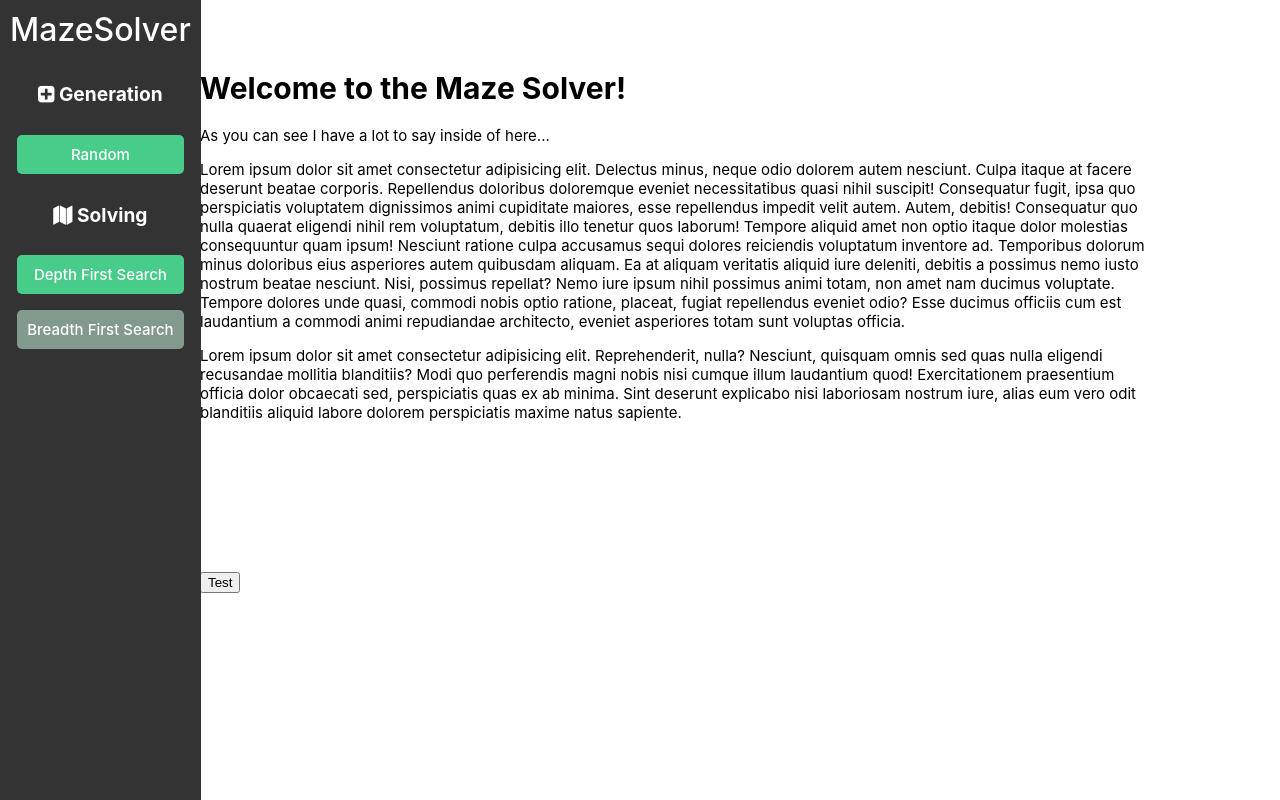
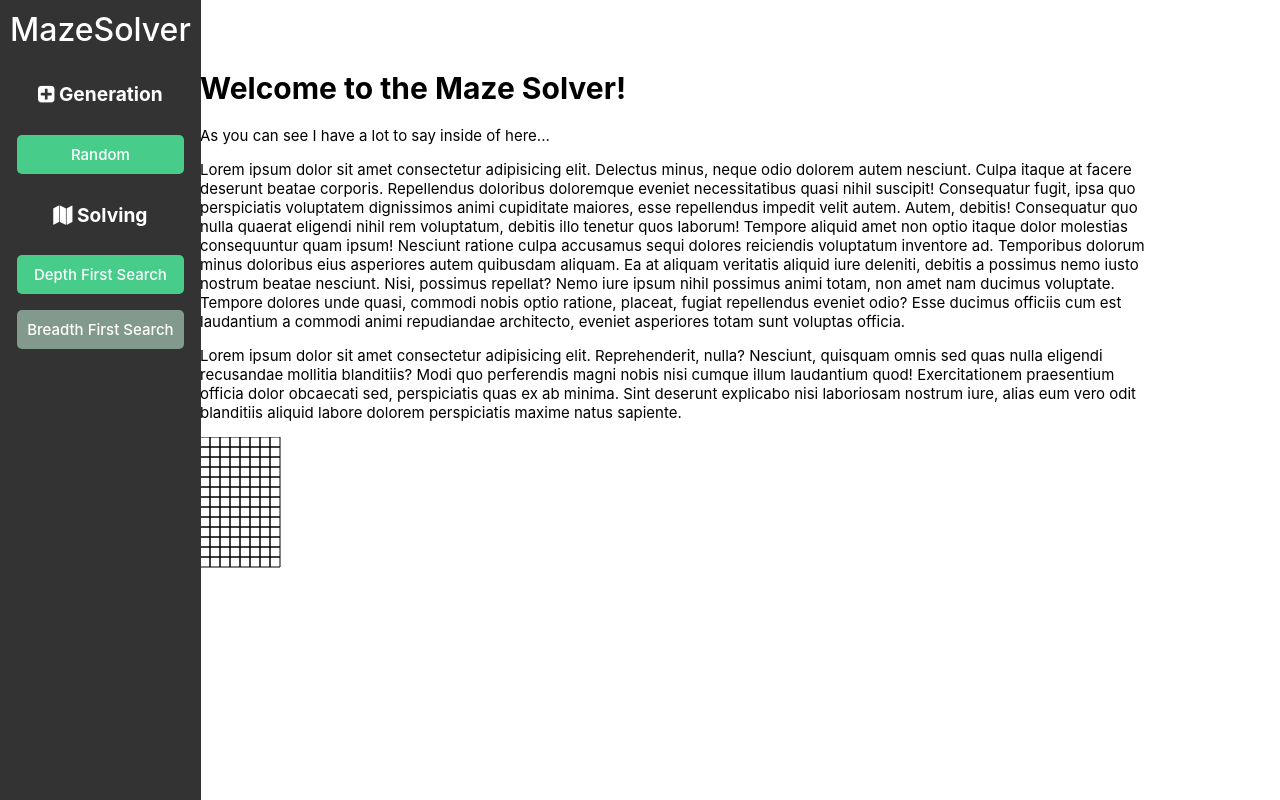
Before and after one commit to WukoSiric/vue-maze-visualizer, a Vue app: page / in a window 1280 px wide. Built offline with nearby package versions, Linux system fonts and the light colour scheme.

Commit message:
Actual maze created

```diff
--- a/src/App.vue
+++ b/src/App.vue
@@ -1,13 +1,13 @@
 <script setup>
 import HelloWorld from './components/HelloWorld.vue'
 import TheWelcome from './components/TheWelcome.vue'
-import Navbar from './components/Navbar.vue'
-import Maze from './components/Maze.vue';
+import NavBar from './components/NavBar.vue'
+import MazeGrid from './components/MazeGrid.vue';
 </script>
 
 <template>
   <header>
-    <Navbar></Navbar>
+    <NavBar></NavBar>
   </header>
   <main>
     <h1>Welcome to the Maze Solver! </h1>
@@ -19,7 +19,7 @@ import Maze from './components/Maze.vue';
     Tempore dolores unde quasi, commodi nobis optio ratione, placeat, fugiat repellendus eveniet odio? Esse ducimus officiis cum est laudantium a commodi animi repudiandae architecto, eveniet asperiores totam sunt voluptas officia.</p>
     <p>Lorem ipsum dolor sit amet consectetur adipisicing elit. Reprehenderit, nulla? Nesciunt, quisquam omnis sed quas nulla eligendi recusandae mollitia blanditiis? Modi quo perferendis magni nobis nisi cumque illum laudantium quod!
     Exercitationem praesentium officia dolor obcaecati sed, perspiciatis quas ex ab minima. Sint deserunt explicabo nisi laboriosam nostrum iure, alias eum vero odit blanditiis aliquid labore dolorem perspiciatis maxime natus sapiente.</p>
-    <Maze></Maze>
+    <MazeGrid></MazeGrid>
   </main>
 </template>
 
--- a/src/components/Maze.vue
+++ /dev/null
@@ -1,66 +0,0 @@
-<script>
-export default {
-  data() {
-    let canvas;
-    let context;
-    let width;
-    let height;
-    let gap;
-    let rows;
-    let columns;
-
-  },
-  mounted() {
-    this.canvas = document.getElementById("maze");
-    this.context = maze.getContext("2d");
-    this.canvas.width, this.width = window.innerWidth;
-    this.canvas.height, this.height = window.innerHeight;
-    this.gap = 10;
-    this.columns= Math.floor(this.width / this.gap);
-    this.rows = Math.floor(this.height / this.gap);
-  },
-  methods: {
-    drawTopLine(x, y) {
-      this.context.beginPath();
-      this.context.moveTo(x, y);
-      this.context.lineTo(x + 100, y + 100);
-      this.context.stroke();
-      console.log("drawing line");
-    },
-    drawGrid() {
-      for (let i = 0; i < this.rows; i += this.gap) {
-        for (let j = 0; j < this.columns; j+= this.gap) {
-          // draw top line
-          this.context.beginPath();
-          this.context.moveTo(i, j);
-          this.context.lineTo(i + this.gap, j);
-          this.context.stroke();
-          // draw right line
-          this.context.beginPath();
-          this.context.moveTo(i + this.gap, j);
-          this.context.lineTo(i + this.gap, j + this.gap);
-          this.context.stroke();
-          // draw bottom line
-          this.context.beginPath();
-          this.context.moveTo(i, j + this.gap);
-          this.context.lineTo(i + this.gap, j + this.gap);
-          this.context.stroke();
-          // draw left line
-          this.context.beginPath();
-          this.context.moveTo(i, j);
-          this.context.lineTo(i, j + this.gap);
-          this.context.stroke();
-        }
-      }
-      console.log(this.width);
-    }
-  }
-}
-</script>
-<template>
-  <button v-on:click="drawGrid">Test</button>
-  <canvas id="maze"></canvas>
-</template>
-
-<style>
-</style>
--- /dev/null
+++ b/src/components/MazeGrid.vue
@@ -0,0 +1,30 @@
+<script setup>
+import Maze from '@/scripts/maze';
+</script>
+<script>
+export default {
+  data() {
+  },
+  mounted() {
+    this.canvas = document.getElementById("maze");
+    this.context = this.canvas.getContext("2d");
+    this.canvas.width, this.width = window.innerWidth;
+    this.canvas.height, this.height = window.innerHeight;
+    this.gapSize = 10;
+    this.columns= Math.floor(this.width / this.gapSize);
+    this.rows = Math.floor(this.height / this.gapSize);
+    // Generate empty maze
+
+    this.maze = new Maze(this.rows, this.columns, this.gapSize, this.context);
+    this.maze.initializeMaze();
+  },
+  methods: {
+  }
+}
+</script>
+<template>
+  <canvas id="maze"></canvas>
+</template>
+
+<style>
+</style>
--- a/src/components/Navbar.vue
+++ b/src/components/Navbar.vue
@@ -20,7 +20,7 @@ export default {
   mounted() {
     window.addEventListener('resize', this.updateIsMobile);
   },
-  destroyed() {
+  unmounted() {
     window.removeEventListener('resize', this.updateIsMobile);
   }
 }
--- a/src/scripts/cell.js
+++ b/src/scripts/cell.js
@@ -1,10 +1,12 @@
 export default class Cell {
   constructor(row, column) {
     this.row = row;
-    this.column = column;
+    this.col = column;
     this.hasTop = true;
     this.hasRight = true;
     this.hasBottom = true;
     this.hasLeft = true;
+    this.visited = false;
+    this.isFinish = false;
   }
 }
--- a/src/scripts/maze.js
+++ b/src/scripts/maze.js
@@ -1,6 +1,27 @@
 import Cell from "./cell";
+import Visualizer from "./visualizer";
 
 export default class Maze {
+  constructor(rows, columns, gapSize, canvasContext) {
+    this.maze = [];
+    this.rows = rows;
+    this.gapSize = gapSize;
+    this.columns = columns;
+    this.context = canvasContext;
+    this.visualizer = new Visualizer(canvasContext);
+  }
+
+  initializeMaze() {
+    for (let row = 0; row < this.rows; row += this.gapSize) {
+      let newRow = [];
+      for (let col = 0; col < this.columns; col += this.gapSize) {
+        let cell = new Cell(row, col);
+        newRow.push(cell);
+        this.visualizer.drawCell(cell, this.gapSize);
+      }
+      this.maze.push(newRow);
+    }
+  }
 
 
 }
--- /dev/null
+++ b/src/scripts/visualizer.js
@@ -0,0 +1,42 @@
+import Cell from "./cell";
+
+export default class Visualizer {
+	constructor(mazeContext) {
+		this.context = mazeContext;
+	}
+
+	drawCell(cell, gapSize) {
+		if (cell.hasTop) this.drawTop(cell, gapSize);
+		if (cell.hasRight) this.drawRight(cell, gapSize);
+		if (cell.hasBottom) this.drawBottom(cell, gapSize);
+		if (cell.hasLeft) this.drawLeft(cell, gapSize);
+	}
+
+	drawTop(cell, gapSize) {
+		this.context.beginPath();
+		this.context.moveTo(cell.row, cell.col);
+		this.context.lineTo(cell.row + gapSize, cell.col);
+		this.context.stroke();
+	}
+
+	drawRight(cell, gapSize) {
+		this.context.beginPath();
+		this.context.moveTo(cell.row + gapSize, cell.col);
+		this.context.lineTo(cell.row + gapSize, cell.col + gapSize);
+		this.context.stroke();
+	}
+
+	drawBottom(cell, gapSize) {
+		this.context.beginPath();
+		this.context.moveTo(cell.row, cell.col + gapSize);
+		this.context.lineTo(cell.row + gapSize, cell.col + gapSize);
+		this.context.stroke();
+	}
+
+	drawLeft(cell, gapSize) {
+		this.context.beginPath();
+		this.context.moveTo(cell.row, cell.col);
+		this.context.lineTo(cell.row, cell.col + gapSize);
+		this.context.stroke();
+	}
+}
```
